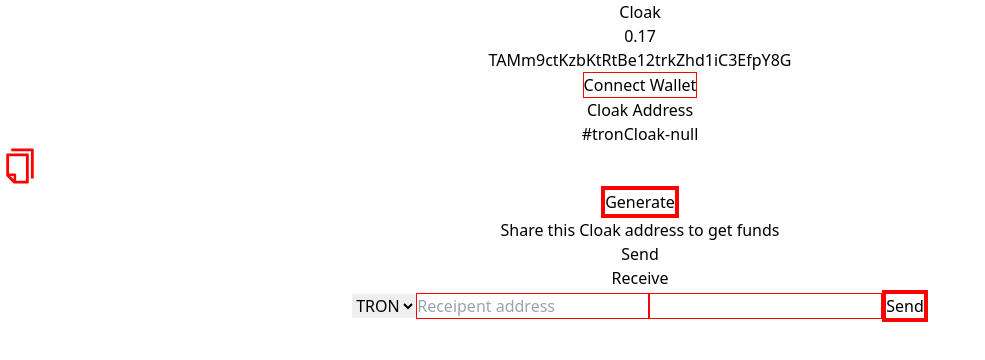
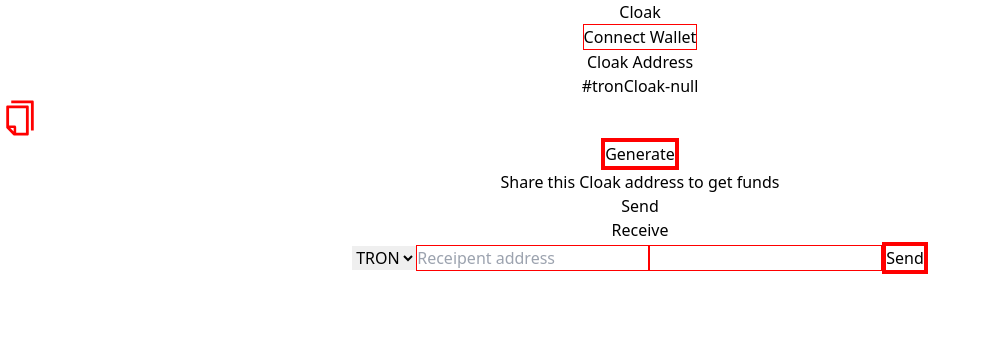
Before and after one commit to OxMaaz/Cloak, a React (Create React App) app in the folder cloak/ui-cloak/: page /cloak in a window 1280 px wide. Shown: the top 360 px of the page, without its empty margins (0-985 px from the left). Built offline with nearby package versions, Linux system fonts and the light colour scheme.

Commit message:
tronweb ;)

```diff
--- a/cloak/ui-cloak/package.json
+++ b/cloak/ui-cloak/package.json
@@ -11,11 +11,13 @@
     "buffer-es6": "^4.9.3",
     "elliptic": "^6.5.4",
     "keccak256": "^1.0.6",
+    "querystring": "^0.2.1",
     "react": "^18.2.0",
     "react-dom": "^18.2.0",
     "react-icons": "^4.8.0",
     "react-router-dom": "^6.10.0",
     "react-scripts": "5.0.1",
+    "tronweb": "^5.1.0",
     "web-vitals": "^2.1.4"
   },
   "scripts": {
--- a/cloak/ui-cloak/src/components/Cloak.js
+++ b/cloak/ui-cloak/src/components/Cloak.js
@@ -3,7 +3,11 @@
 import Stealth from './Stealth'
 import Transaction from './Transaction'
 import { createContext } from 'react'
-import { useState } from 'react'
+import { useState, useEffect } from 'react'
+import TronWeb from 'tronweb';
+import querystring from 'querystring';
+
+
 
 
 
@@ -12,15 +16,56 @@
 
 
 
+
+
 const Cloak = () => {
+
+    const [address ,setAddress] =useState()
+    const [balance,setBalance]=useState()
+
+
+
+    const { tronWeb } = window
+
+    async function connectwallet() {
+        if (tronWeb) {
+            // User is already connected
+            const address = tronWeb.defaultAddress.base58;
+            console.log('Connected to wallet:', address);
+            setAddress(address)
+            const balanceInSun = await tronWeb.trx.getBalance(tronWeb.defaultAddress.base58);
+
+            // Convert the balance from SUN to TRX
+            const balanceInTrx = tronWeb.fromSun(balanceInSun);
+
+            // Print the balance to the console
+            console.log(`Balance: ${balanceInTrx} TRX`);
+            setBalance(balanceInTrx)
+        } else {
+            // Connect to user's wallet
+            try {
+                await tronWeb.setAddress();
+                const address = tronWeb.defaultAddress.base58;
+                console.log('Connected to wallet:', address);
+            } catch (error) {
+                console.error('Error connecting to wallet:', error);
+            }
+
+            // Get the balance of the connected TronLink wallet
+
+
+        }
+    }
+
 
 
     const [registry, setRegistry] = useState([])
-    const [error,seterror] = useState('')
+    const [error, seterror] = useState('')
 
     const contextValue = {
-        registry,setRegistry,error,seterror
-        }
+        registry, setRegistry, error, seterror, connectwallet,
+        address,balance
+    }
 
 
     return (
--- a/cloak/ui-cloak/src/components/Connect.js
+++ b/cloak/ui-cloak/src/components/Connect.js
@@ -1,10 +1,10 @@
 import React from 'react'
-// import { useContext } from 'react'
-// import { CloakContext } from './Cloak';
+import { useContext } from 'react'
+import { CloakContext } from './Cloak';
 
 const Connect = () => {
 
-    // const { } = useContext(CloakContext);
+    const data = useContext(CloakContext);
     return (
         <div>
 
@@ -15,11 +15,11 @@
 
             {/* rigt side */}
 
-            <p>0.17</p>
-            <p>TAMm9ctKzbKtRtBe12trkZhd1iC3EfpY8G</p>
+            <p>{data.balance}</p>
+            <p>{data.address}</p>
 
 
-            <button  style={{border: '1px solid red'}} >Connect Wallet</button>
+            <button  style={{border: '1px solid red'}} onClick={data.connectwallet} >Connect Wallet</button>
         </div>
     )
 }
```
Also changed, not shown: 1 other file (tests, documents, lock files or other folders).
